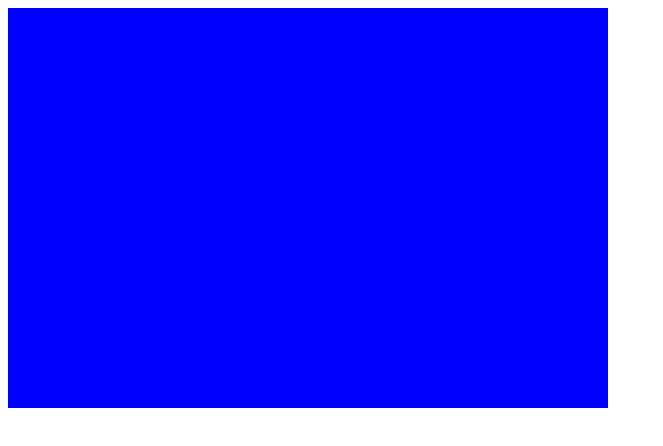
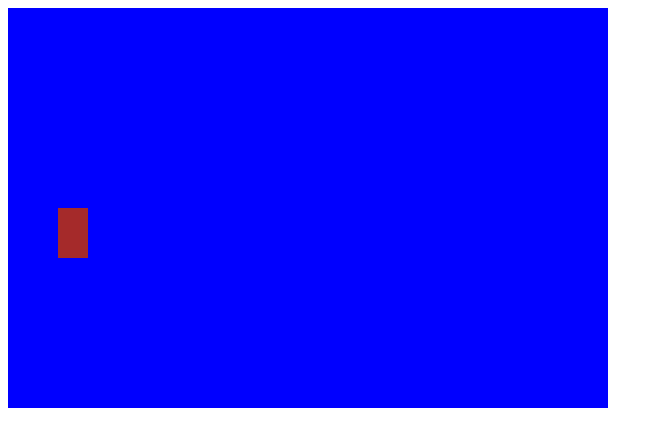
Before and after one commit to BurjanNorbi/flappy-bird-html-canvas, a plain HTML site: page index.html in a window 1280 px wide. Shown: the whole page, without its empty margins (0-663 px from the left). Drawn offline with Linux system fonts and the light colour scheme.

Commit message:
drawing the bird

```diff
--- a/index.html
+++ b/index.html
@@ -8,6 +8,7 @@
 </head>
 <body>
 	<canvas width="600" height="400"></canvas>
+	<script src="scripts/bird.js"></script>
 	<script src="scripts/script.js"></script>
 </body>
 </html>
--- /dev/null
+++ b/scripts/bird.js
@@ -0,0 +1,8 @@
+class Bird {
+	constructor(x, y, w, h) {
+		this.x = x;
+		this.y = y;
+		this.w = w;
+		this.h = h;
+	}
+}
--- a/scripts/script.js
+++ b/scripts/script.js
@@ -1,9 +1,16 @@
 const canvas = document.querySelector('canvas');
 const ctx = canvas.getContext('2d');
+
+const bird = new Bird(50, canvas.height / 2, 30, 50);
 
 draw();
 
 function draw() {
+	// draw the backgound
 	ctx.fillStyle = 'blue';
 	ctx.fillRect(0, 0, canvas.width, canvas.height);
+
+	// draw the bird
+	ctx.fillStyle = 'brown';
+	ctx.fillRect(bird.x, bird.y, bird.w, bird.h);
 }
```
